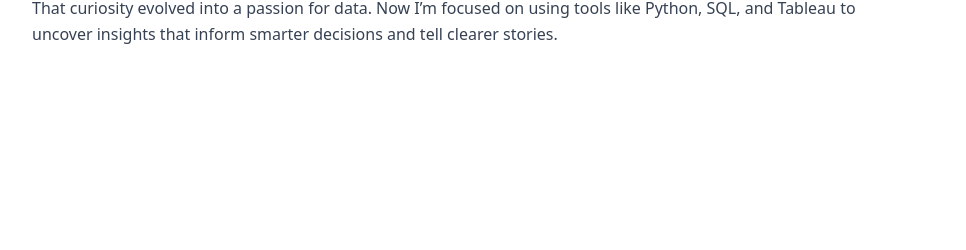
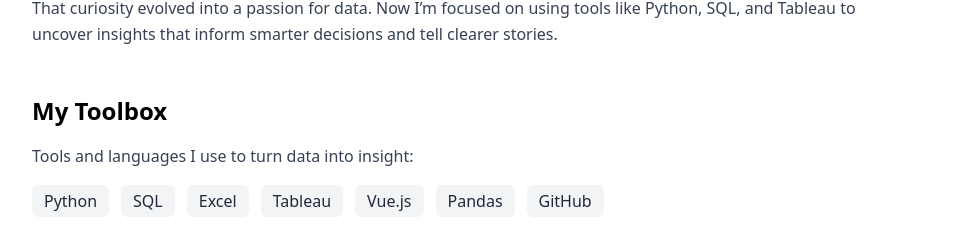
Before and after one commit to robinkelsick/kelsickdata, a Vue app: page /about-me in a window 1280 px wide. Shown: the part 444-694 px from the top of the page, without its empty margins (184-1150 px from the left). Built offline with nearby package versions, Linux system fonts and the light colour scheme.

Commit message:
added my tools section below my journey

```diff
--- a/src/Pages/AboutMe.vue
+++ b/src/Pages/AboutMe.vue
@@ -40,6 +40,23 @@
       SQL, and Tableau to uncover insights that inform smarter decisions and tell clearer stories.
     </p>
   </section>
+  <section class="my-toolbox max-w-4xl mx-auto p-6 space-y-4">
+    <h2 class="text-2xl font-semibold">My Toolbox</h2>
+
+    <p class="text-gray-700 leading-relaxed">
+      Tools and languages I use to turn data into insight:
+    </p>
+
+    <div class="flex flex-wrap gap-3">
+      <span class="px-3 py-1 bg-gray-100 text-gray-800 rounded-md">Python</span>
+      <span class="px-3 py-1 bg-gray-100 text-gray-800 rounded-md">SQL</span>
+      <span class="px-3 py-1 bg-gray-100 text-gray-800 rounded-md">Excel</span>
+      <span class="px-3 py-1 bg-gray-100 text-gray-800 rounded-md">Tableau</span>
+      <span class="px-3 py-1 bg-gray-100 text-gray-800 rounded-md">Vue.js</span>
+      <span class="px-3 py-1 bg-gray-100 text-gray-800 rounded-md">Pandas</span>
+      <span class="px-3 py-1 bg-gray-100 text-gray-800 rounded-md">GitHub</span>
+    </div>
+  </section>
 </template>
 
 <script setup>
```
